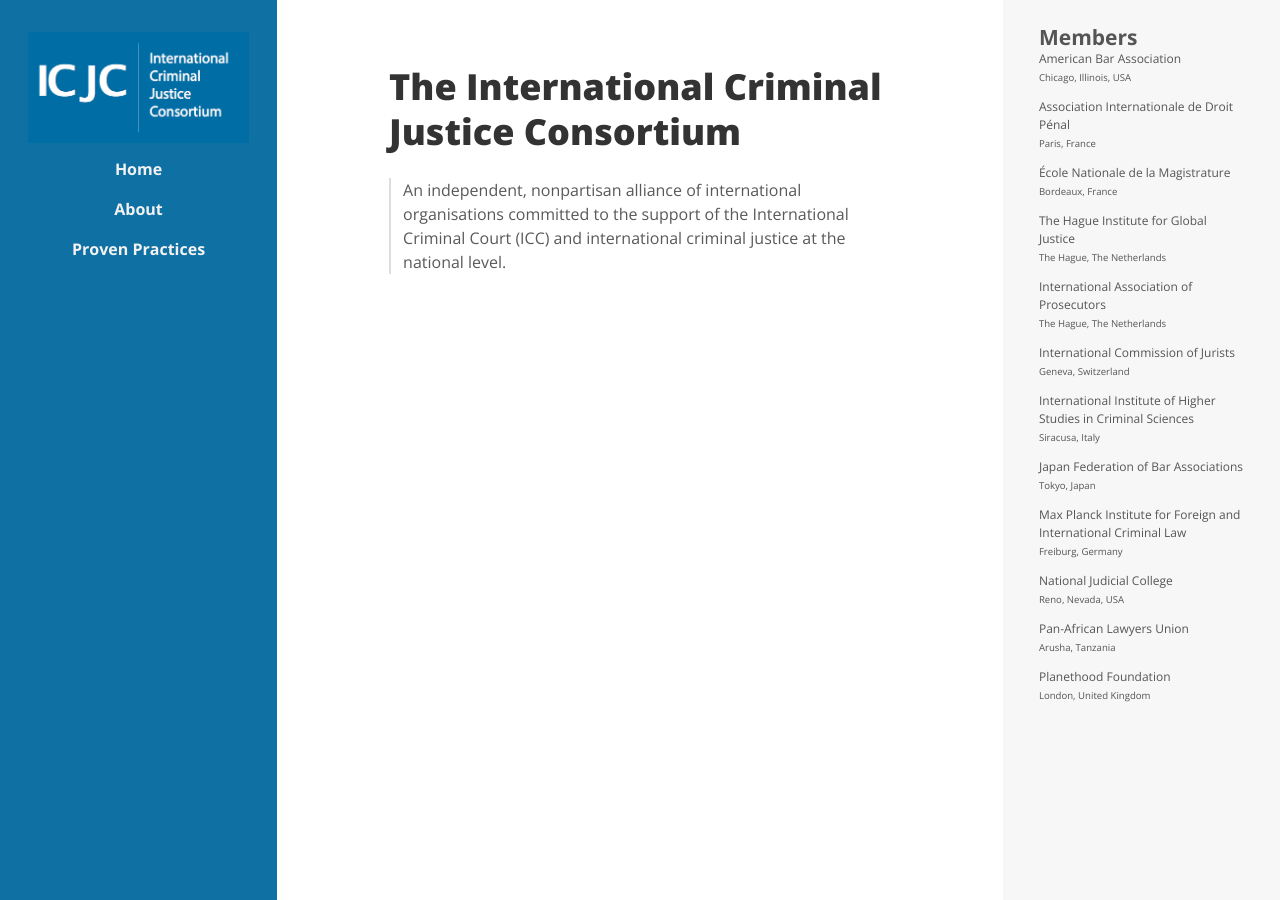
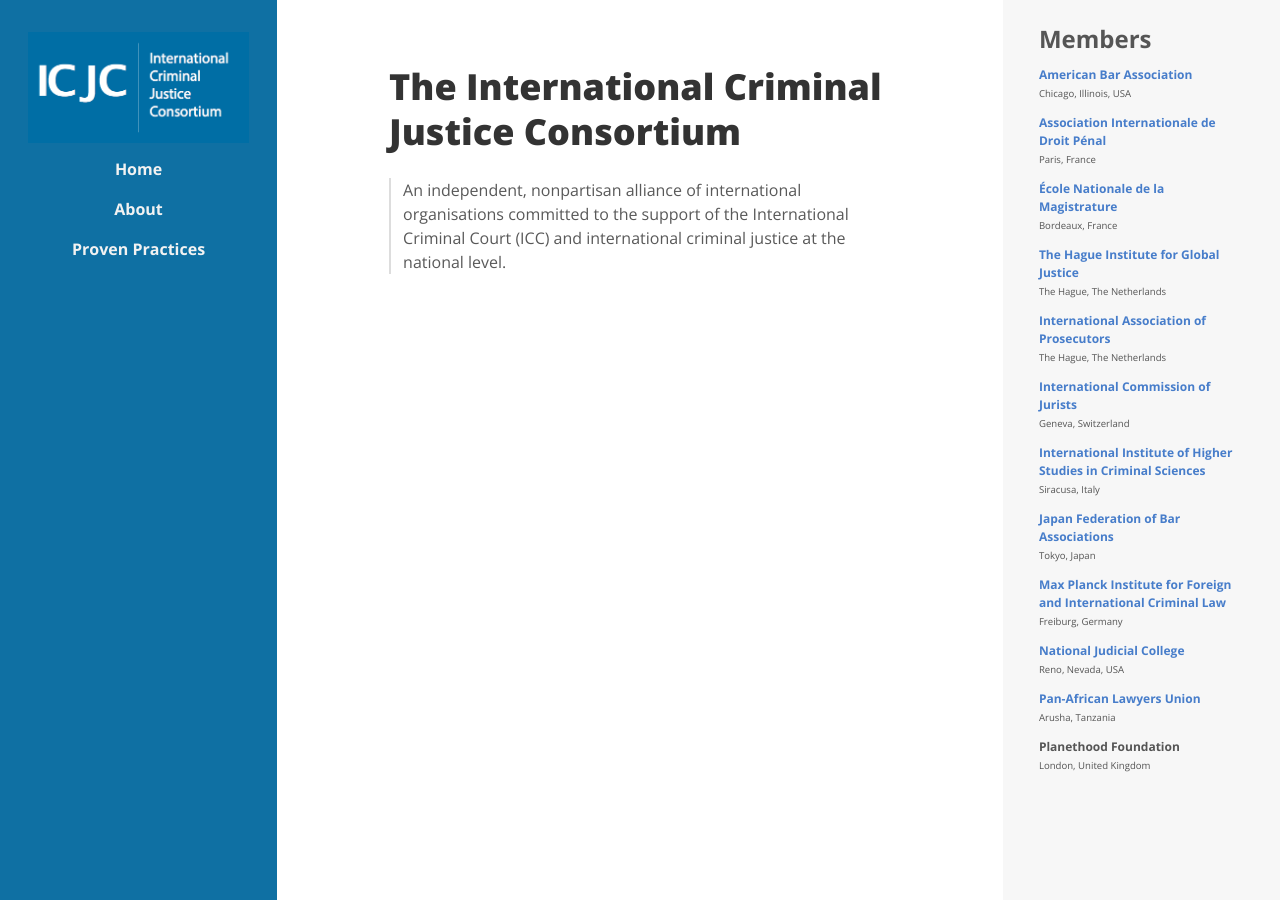
Before and after one commit to ehbrandon/icj-consortium.org, a Jekyll site: the page built from src/index.md, in a window 1280 px wide. Built offline with Jekyll 4.4.1, drawn with Linux system fonts in a browser that asks for light colours.

Commit message:
update member list

```diff
--- a/src/_includes/nav/nav-side-right.html
+++ b/src/_includes/nav/nav-side-right.html
@@ -2,13 +2,24 @@
 
 <aside class="sidebar-right">
 
-<h3>Members</h3>
+<h2>Members</h2>
 <ul>
 
 {% for member in members %}
 
 <li>
-	{{member.name}}
+	{% if member.link %}
+
+	<strong><a href="{{ member.link }}" target="_blank">{{ member.name }}</a></strong>
+	{% else %}
+
+	<strong>{{member.name}}</strong>
+
+	{% endif %}
+
+
+
+
 	<ul>
 		<li>
 			<small>{{ member.location}}</small>
--- a/src/assets/css/_sass/base/_typography.scss
+++ b/src/assets/css/_sass/base/_typography.scss
@@ -10,7 +10,7 @@
 h1, h2, h3, h4, h5, h6 {
   font-family: $header-font-family;
   line-height: $header-line-height;
-  margin: 0;
+  margin: 0 0 .5em 0;
   text-rendering: optimizeLegibility; // Fix the character spacing for headings
 }
 
```
Also changed, not shown: src/_data/members.yaml (+11 -0 lines), 6 other files.
